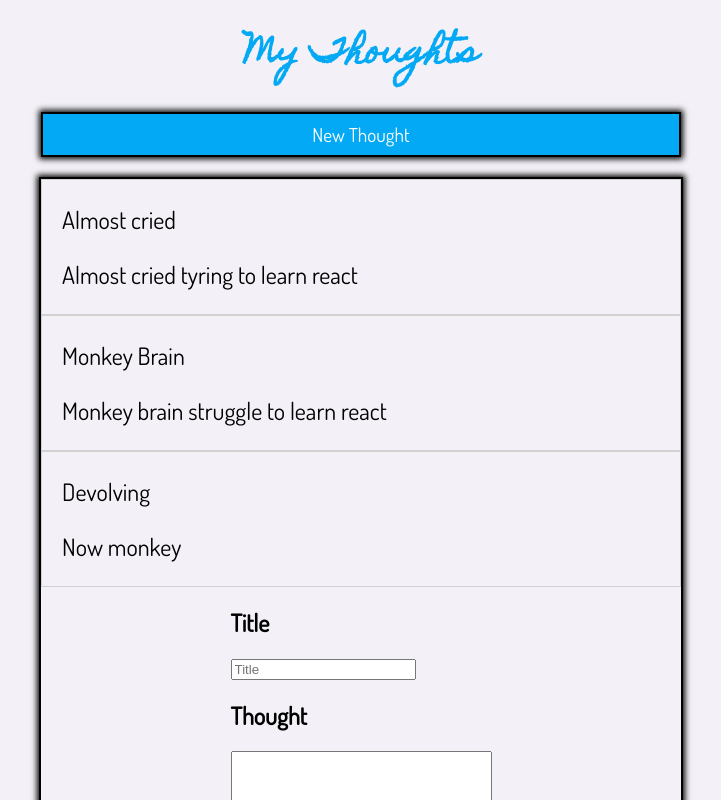
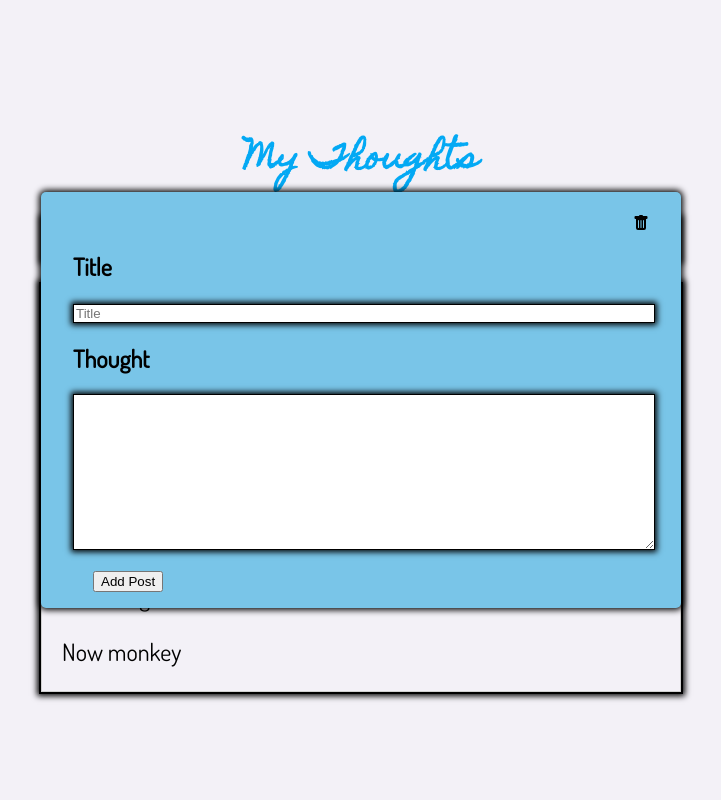
Before and after one commit to Logan-Alvarez/react-lab2-socialPosts, a React (Create React App) app: page / in a window 1280 px wide. Both pictures are taken after a click on the button "New Thought". Shown: the top 800 px of the page, without its empty margins (279-1000 px from the left). Built offline with nearby package versions, Linux system fonts and the light colour scheme.

Commit message:
added more styles and icon

```diff
--- a/src/App.tsx
+++ b/src/App.tsx
@@ -1,6 +1,7 @@
 import React from "react";
 import SocialPosts from "./components/SocialPosts";
 import "./components/styles.css";
+
 function App() {
   return (
     <div className="App">
--- a/src/components/PostForm.tsx
+++ b/src/components/PostForm.tsx
@@ -1,6 +1,6 @@
 import React, { FormEvent, useState } from "react";
 import Post from "../models/postInterface";
-import Modal from "react-modal";
+import modal from "react-modal";
 
 interface Props {
   onSubmit: (post: Post) => void;
@@ -24,6 +24,18 @@ function PostForm({ onSubmit }: Props) {
   return (
     <div className="PostForm" onSubmit={handleFormSubmit}>
       <form>
+        <div className="trashCan">
+          <svg
+            xmlns="http://www.w3.org/2000/svg"
+            width="16"
+            height="16"
+            fill="currentColor"
+            className="bi bi-trash-fill"
+            viewBox="0 0 16 16"
+          >
+            <path d="M2.5 1a1 1 0 0 0-1 1v1a1 1 0 0 0 1 1H3v9a2 2 0 0 0 2 2h6a2 2 0 0 0 2-2V4h.5a1 1 0 0 0 1-1V2a1 1 0 0 0-1-1H10a1 1 0 0 0-1-1H7a1 1 0 0 0-1 1H2.5zm3 4a.5.5 0 0 1 .5.5v7a.5.5 0 0 1-1 0v-7a.5.5 0 0 1 .5-.5zM8 5a.5.5 0 0 1 .5.5v7a.5.5 0 0 1-1 0v-7A.5.5 0 0 1 8 5zm3 .5v7a.5.5 0 0 1-1 0v-7a.5.5 0 0 1 1 0z" />
+          </svg>
+        </div>
         <h2>Title</h2>
         <input
           type="text"
--- a/src/components/SocialPosts.tsx
+++ b/src/components/SocialPosts.tsx
@@ -27,8 +27,9 @@ function SocialPosts() {
         {posts.map((post, i) => (
           <PostInList key={i} post={post} />
         ))}
-        {hidden ? <PostForm onSubmit={handlePostFormSubmit} /> : null}
       </div>
+      <div className="opacityDiv"></div>
+      {hidden ? <PostForm onSubmit={handlePostFormSubmit} /> : null}
     </div>
   );
 }
--- a/src/components/styles.css
+++ b/src/components/styles.css
@@ -9,6 +9,8 @@ body {
   justify-content: center;
   align-items: center;
   flex-direction: column;
+  height: 100vh;
+  width: 100vw;
 }
 .newThought {
   background-color: #03a9f4;
@@ -39,8 +41,40 @@ h1 {
 
 .PostForm {
   display: flex;
-  justify-content: center;
+
+  position: absolute;
+  background-color: #79c5e8;
+  border-radius: 5px;
+  width: 50%;
+  box-shadow: 0 0px 6px 2px black;
+}
+
+form {
+  margin: auto;
+  width: 90%;
 }
 p {
   margin-left: 20px;
 }
+.hidden {
+  display: none;
+}
+
+#title {
+  width: 100%;
+  border: 1px solid black;
+  box-shadow: 0 0px 6px 2px black;
+}
+
+#thought {
+  width: 100%;
+  border: 1px solid black;
+  box-shadow: 0 0px 6px 2px black;
+}
+
+.trashCan {
+  width: 100%;
+  display: flex;
+  justify-content: flex-end;
+  margin-top: 4%;
+}
```
